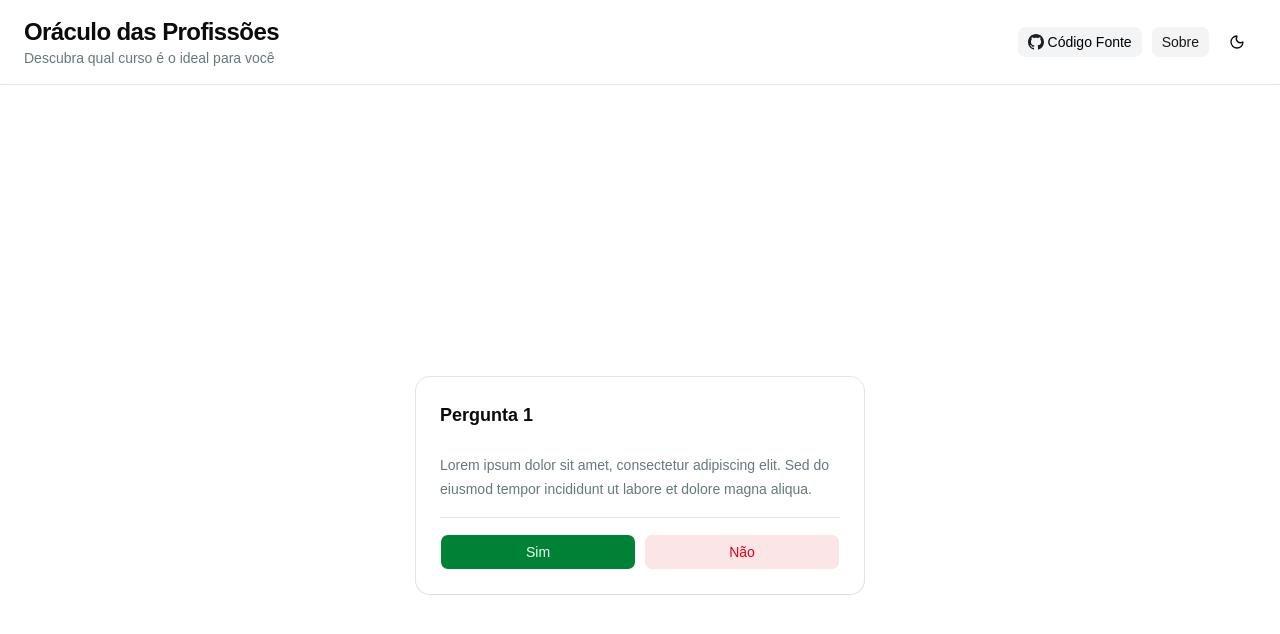
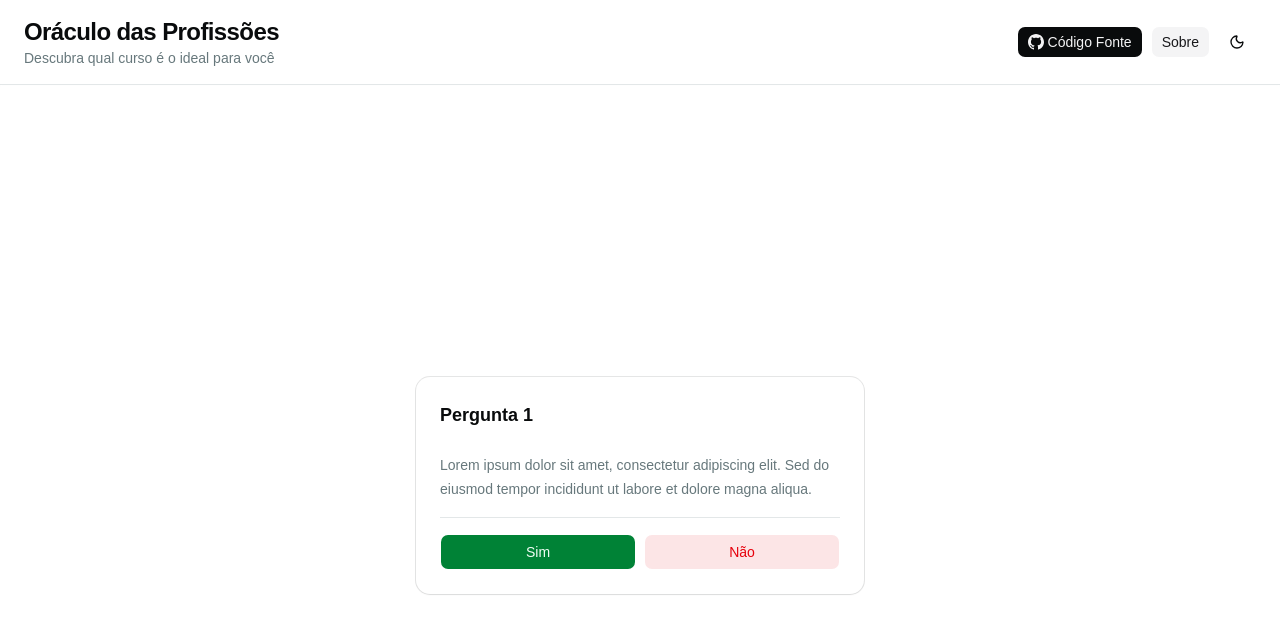
Before and after one commit to redriz/oraculo-profissoes, a React (Vite) app: page / in a window 1280 px wide. Shown: the top 634 px of the page. Built offline with nearby package versions, Linux system fonts and the light colour scheme.

Commit message:
feat: add 'github' variant to Button component and update App to use it

```diff
--- a/src/App.tsx
+++ b/src/App.tsx
@@ -24,7 +24,7 @@ function App() {
             <a href="https://github.com/redriz/oraculo-profissoes" target="_blank" rel="noopener noreferrer">
               <Button
                 size="sm"
-                className="bg-gray-100 text-black hover:bg-gray-300"
+                variant="github"
               >
                 <svg
                   xmlns="http://www.w3.org/2000/svg"
@@ -38,7 +38,7 @@ function App() {
                     clip-rule="evenodd"
                     d="M8 0C3.58 0 0 3.58 0 8C0 11.54 2.29 14.53 5.47 15.59C5.87 15.66 6.02 15.42 6.02 15.21C6.02 15.02 6.01 14.39 6.01 13.72C4 14.09 3.48 13.23 3.32 12.78C3.23 12.55 2.84 11.84 2.5 11.65C2.22 11.5 1.82 11.13 2.49 11.12C3.12 11.11 3.57 11.7 3.72 11.94C4.44 13.15 5.59 12.81 6.05 12.6C6.12 12.08 6.33 11.73 6.56 11.53C4.78 11.33 2.92 10.64 2.92 7.58C2.92 6.71 3.23 5.99 3.74 5.43C3.66 5.23 3.38 4.41 3.82 3.31C3.82 3.31 4.49 3.1 6.02 4.13C6.66 3.95 7.34 3.86 8.02 3.86C8.7 3.86 9.38 3.95 10.02 4.13C11.55 3.09 12.22 3.31 12.22 3.31C12.66 4.41 12.38 5.23 12.3 5.43C12.81 5.99 13.12 6.7 13.12 7.58C13.12 10.65 11.25 11.33 9.47 11.53C9.76 11.78 10.01 12.26 10.01 13.01C10.01 14.08 10 14.94 10 15.21C10 15.42 10.15 15.67 10.55 15.59C13.71 14.53 16 11.53 16 8C16 3.58 12.42 0 8 0Z"
                     transform="scale(64)"
-                    fill="#1B1F23"
+                    fill="currentColor"
                   />
                 </svg>
                 Código Fonte
--- a/src/components/ui/button.tsx
+++ b/src/components/ui/button.tsx
@@ -19,6 +19,7 @@ const buttonVariants = cva(
         destructive:
           "bg-destructive/10 text-destructive hover:bg-destructive/20 focus-visible:border-destructive/40 focus-visible:ring-destructive/20 dark:bg-destructive/20 dark:hover:bg-destructive/30 dark:focus-visible:ring-destructive/40",
         link: "text-primary underline-offset-4 hover:underline",
+        github: "bg-foreground text-secondary hover:bg-foreground/90",
       },
       size: {
         default:
```
